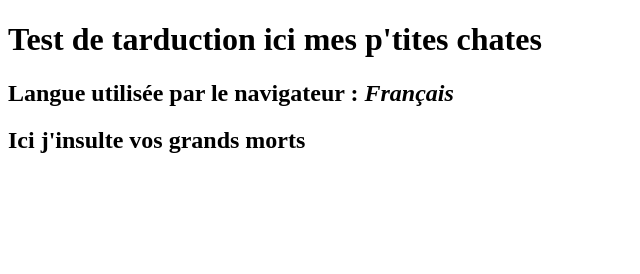
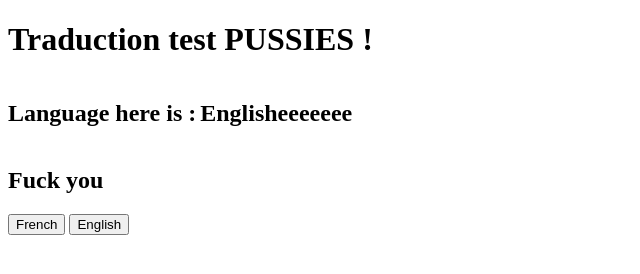
Before and after one commit to Elymne/jstrad-randomshit, a plain HTML site: page index.html in a window 1280 px wide. Shown: the whole page, without its empty margins (0-640 px from the left). Drawn offline with Linux system fonts and the light colour scheme.

Commit message:
bon ba voilà..

```diff
--- /dev/null
+++ b/app.css
@@ -0,0 +1,3 @@
+.line-text {
+    display: block ruby;
+}
--- a/app.js
+++ b/app.js
@@ -1,5 +1,13 @@
-import { load } from './modules/langManager.js'
+import { load, loadBySelectedLang, FR, EN } from './modules/langManager.js'
 
 window.addEventListener('DOMContentLoaded', (event) => {
-    load().then((res) => {})
+    load()
+
+    document.getElementById('fr-button').addEventListener('click', (ev) => {
+        loadBySelectedLang(FR)
+    })
+
+    document.getElementById('en-button').addEventListener('click', (ev) => {
+        loadBySelectedLang(EN)
+    })
 })
--- a/index.html
+++ b/index.html
@@ -2,15 +2,21 @@
 <html lang="en">
     <head>
         <meta charset="UTF-8" />
-        <title name="title"></title>
+        <title id="title"></title>
         <link rel="shortcut icon" href="./favicon.ico" type="image/x-icon" />
         <link rel="icon" href="./favicon.ico" type="image/x-icon" />
+        <link rel="stylesheet" href="app.css" />
     </head>
     <body>
-        <h1>Test de tarduction ici mes p'tites chates</h1>
-        <h2>Langue utilisée par le navigateur : <i>Français</i></h2>
+        <h1 id="main_one"></h1>
+        <div class="line-text">
+            <h2 id="main_two"></h2>
+            <h2 id="main_two_sub"></h2>
+        </div>
+        <h2 id="insult"></h2>
 
-        <h2>Ici j'insulte vos grands morts</h2>
+        <button type="button" id="fr-button">French</button>
+        <button type="button" id="en-button">English</button>
     </body>
     <script type="module" src="./app.js"></script>
 </html>
--- a/modules/langManager.js
+++ b/modules/langManager.js
@@ -1,7 +1,21 @@
 const LANG_FOLDER = './modules/langs'
+const FR = 'fr-FR'
+const EN = 'en-US'
 
+/**
+ * Basic function that will search you default browser language to set the correct traduction.
+ */
 const load = async () => {
-    loadLanguage(await loadJson())
+    loadLanguage(await loadJson(getFileNameByLang(getLangSystem())))
+}
+
+/**
+ * Second function to set you lang by user action.
+ * J'suis un bouf mdr.
+ * @param {*} lang
+ */
+const loadBySelectedLang = async (lang) => {
+    loadLanguage(await loadJson(getFileNameByLang(lang)))
 }
 
 const getLangSystem = () => navigator.language || navigator.userLanguage
@@ -9,17 +23,18 @@ const getLangSystem = () => navigator.language || navigator.userLanguage
 const getFileNameByLang = (lang) => {
     if (lang == 'en-US') return '/en.json'
     if (lang == 'fr-FR') return '/fr.json'
-    return 'en.json'
+    return '/en.json'
 }
 
-const loadJson = async () => {
-    return (await fetch(LANG_FOLDER + getFileNameByLang(getLangSystem()))).json()
+const loadJson = async (lang) => {
+    return (await fetch(LANG_FOLDER + lang)).json()
 }
 
 const loadLanguage = (langObj) => {
     for (const key in langObj) {
-        console.log(`${key} : ${langObj[key]}`)
+        if (document.getElementById(key) == null) return
+        document.getElementById(key).innerHTML = langObj[key]
     }
 }
 
-export { load }
+export { load, loadBySelectedLang, FR, EN }
```
